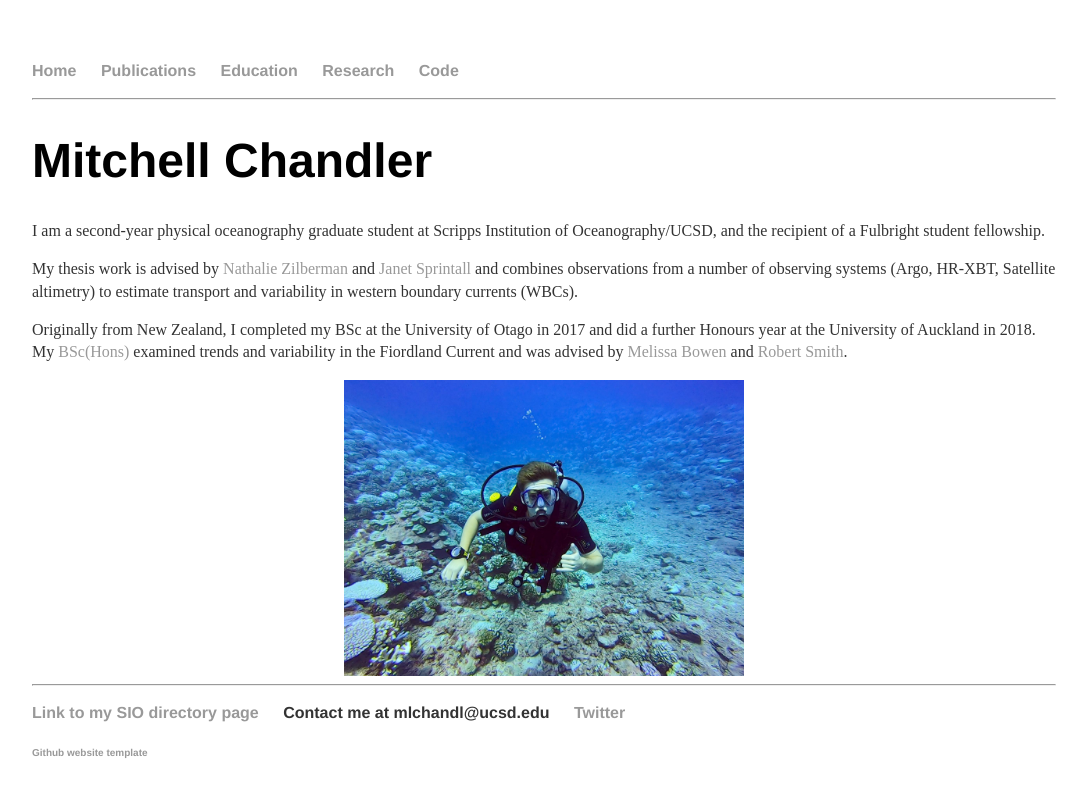
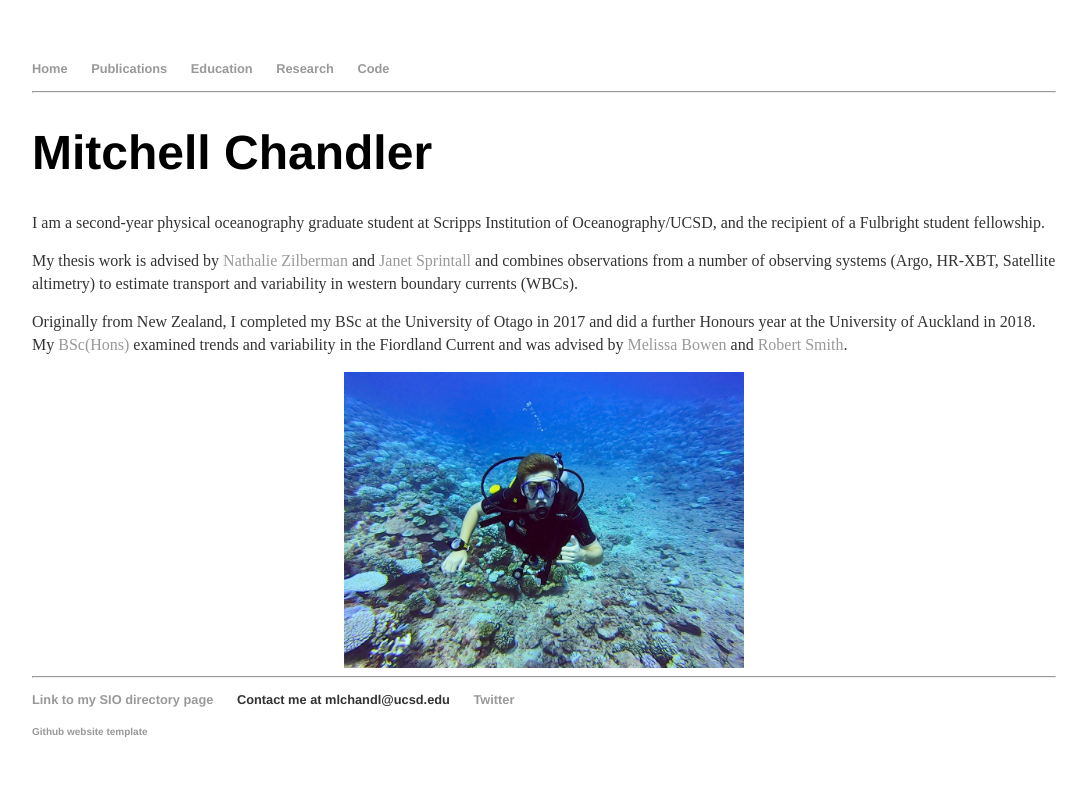
Before and after one commit to mlchandler/mlchandler.github.io, a Jekyll site: the page built from index.html, in a window 1280 px wide. Shown: the top 797 px of the page, without its empty margins (96-1183 px from the left). Built offline with Jekyll 4.4.1, drawn with Linux system fonts in a browser that asks for light colours.

Commit message:
Update main.css

```diff
--- a/css/main.css
+++ b/css/main.css
@@ -18,5 +18,5 @@
   width: 50%;
 }
 
-nav ul, footer ul { font-size: 1em; font-family: 'Helvetica', 'Arial', 'Sans-Serif'; padding: 0px; list-style: none; font-weight: bold; }
+nav ul, footer ul { font-size: 0.8em; font-family: 'Helvetica', 'Arial', 'Sans-Serif'; padding: 0px; list-style: none; font-weight: bold; }
 nav ul li, footer ul li { display: inline; margin-right: 20px; }
```
